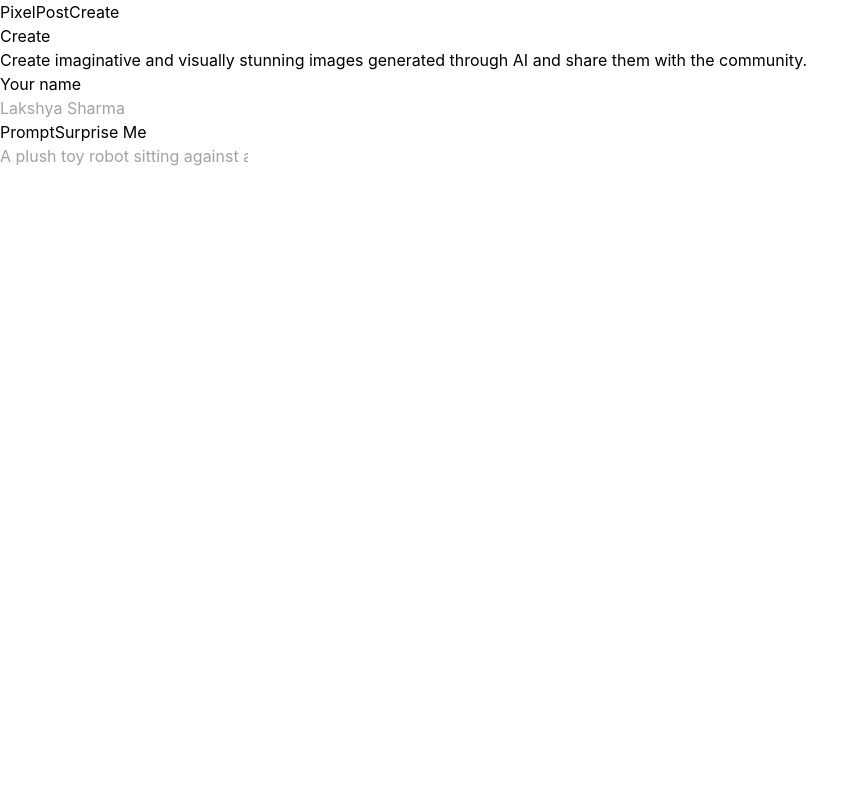
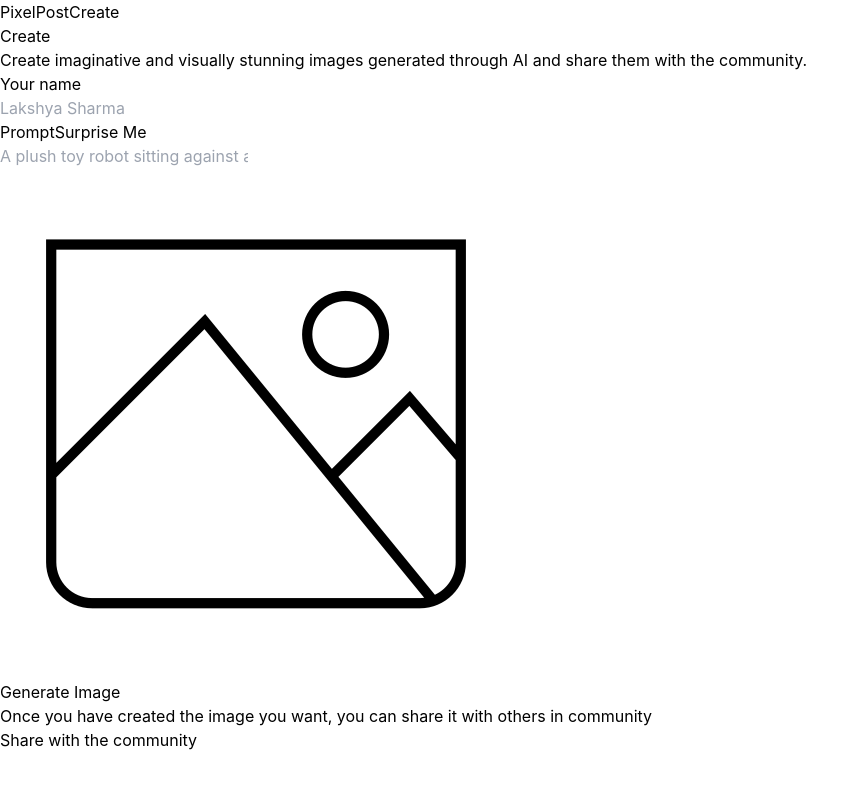
Before and after one commit to laksharmaa/PixelPost-Azure, a React (Vite) app in the folder client/: page /create-post in a window 1280 px wide. Shown: the top 788 px of the page, without its empty margins (0-866 px from the left). Built offline with nearby package versions, Linux system fonts and the light colour scheme; a web font is replaced by a local one.

Commit message:
added buttons, image loader logics

```diff
--- a/client/src/App.jsx
+++ b/client/src/App.jsx
@@ -1,7 +1,7 @@
 import { useState } from 'react'
 import { BrowserRouter, Link, Route, Routes } from 'react-router-dom';
 import { Home, CreatePost } from './Pages';
-import {logo} from './assets';
+// import {logo} from './assets';
 import './App.css';
 
 function App() {
--- a/client/src/Pages/CreatePost.jsx
+++ b/client/src/Pages/CreatePost.jsx
@@ -1,6 +1,7 @@
 import React, { useState } from 'react';
 import { useNavigate } from 'react-router-dom';
-// import { preview } from '../assets';
+import preview from '../assets/preview.png'; // Corrected import statement
+
 import { getRandomPrompt } from '../utils';
 import { FormField, Loader } from '../components';
 
@@ -14,6 +15,8 @@
   const [generatingImg, setGeneratingImg] = useState(false);
   const [loading, setLoading] = useState(false);
 
+  const generateImage = () => { }
+
   const handleSubmit = () => {
     // Add your form submission logic here
   };
@@ -23,7 +26,7 @@
   };
 
   const handleSurpriseMe = () => {
-    const randomPrompt = getRandomPrompt();
+    const randomPrompt = getRandomPrompt(form.prompt);
     setForm({ ...form, prompt: randomPrompt });
   };
 
@@ -57,6 +60,49 @@
             isSurpriseMe={true}
             handleSurpriseMe={handleSurpriseMe}
           />
+
+          <div className='relative bg-gray-50 border border-gray-300 text-gray-900 text-sm rounded-lg focus:ring-blue-500 focus:border-blue-500 w-64 p-3 h-64 flex justify-center items-center'>
+            {form.photo ? (
+              <img
+                src={form.photo}
+                alt={form.prompt}
+                className='w-full h-full object-contain'
+              />
+            ) : (
+              <img
+                src={preview}
+                alt='preview'
+                className='w-9/12 h-9/12 object-contain opacity-40'
+              />
+            )}
+
+            {generatingImg && (
+              <div className='absolute inset-0 z-0 flex justify-center items-center bg-[rgba(0,0,0,0.5)] rounded-lg'>
+                <Loader />
+              </div>
+            )}
+
+          </div>
+        </div>
+        <div className='mt-5 flex gap-5'>
+          <button
+            type='button'
+            onClick={generateImage}
+            className='text-white bg-green-700 font-medium rounded-md text-sm w-full sm:w-auto px-5 py-2.5 text-center'
+            >
+              {generatingImg? 'Generating Image...' : 'Generate Image'}
+            </button>
+        </div>
+
+        <div className='mt-10'>
+          <p className='mt-2 text-[#666e75] text-[14px]'>Once you have created the image you want, you can share it with others in community</p>
+          <button
+          type='submit'
+          className='mt-3 text-white bg-[#6469ff] font-medium rounded-md text-sm w-full sm:w-auto px-5 py-2,5 text-center'
+          >
+            {loading? "Sharing...": "Share with the community"}
+
+          </button>
         </div>
       </form>
     </section>
```
Also changed, not shown: client/src/assets/preview.png (added).
